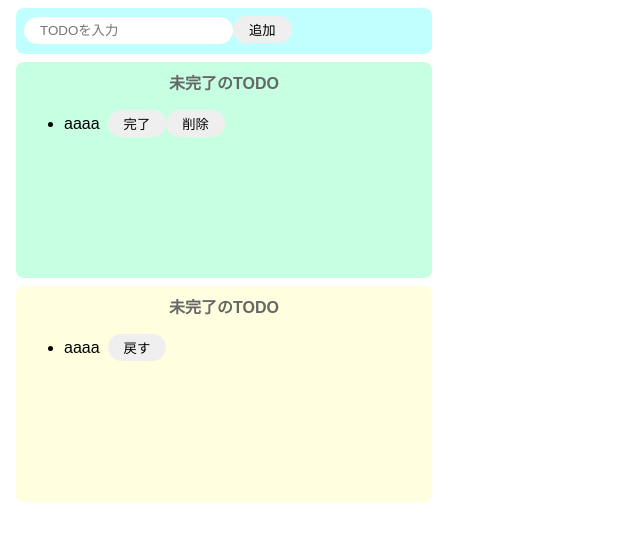
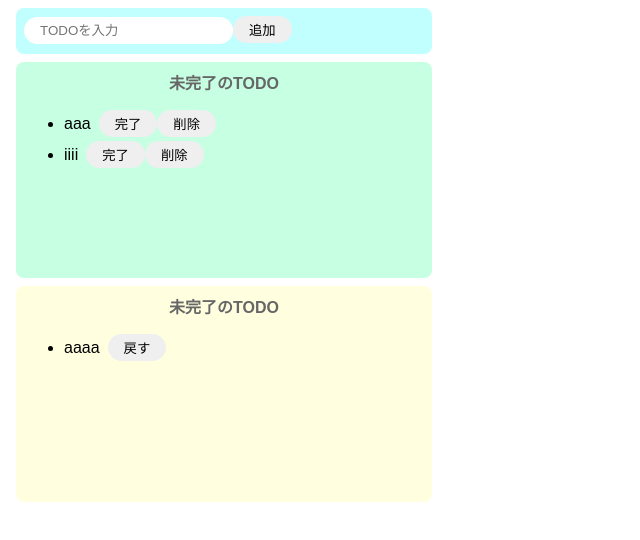
Before and after one commit to Naoya323150403/React-todo, a React (Create React App) app: page / in a window 1280 px wide. Shown: the top 540 px of the page, without its empty margins (0-640 px from the left). Built offline with nearby package versions, Linux system fonts and the light colour scheme.

Commit message:
2022/11/27

```diff
--- a/src/App.jsx
+++ b/src/App.jsx
@@ -1,23 +1,44 @@
-import React from "react";
+import React, { useState } from "react";
 import "./styles.css";
 
 export const App = () => {
+  const [todoText, setTodoText] = useState("");
+  const [incompleteTodos, setIncompleteTodos] = useState(["aaa", "iiii"]);
+  const [completeTodos, setcompleteTodos] = useState(["uuuu"]);
+
+  const onChangeTodoText = (event) => setTodoText(event.target.value);
+
+  const onClickAdd = () => {
+    if (todoText === "") return;
+    const newTodos = [...incompleteTodos, todoText];
+    setIncompleteTodos(newTodos);
+    setTodoText("");
+  };
+
   return (
     <>
       {/*入力 */}
       <div className="input-area">
-        <input placeholder="TODOを入力" />
-        <button>追加</button>
+        <input
+          placeholder="TODOを入力"
+          value={todoText}
+          onChange={onChangeTodoText}
+        />
+        <button onClick={onClickAdd}>追加</button>
       </div>
       {/*未完了 */}
       <div className="incomplete-area">
         <p className="title">未完了のTODO</p>
         <ul>
-          <div className="list-row">
-            <li>aaaa</li>
+          {incompleteTodos.map((todo) => {
+            return (
+              <div key={todo} className="list-row">
+                <li>{todo}</li>
                 <button>完了</button>
                 <button>削除</button>
               </div>
+            );
+          })}
         </ul>
       </div>
 
@@ -25,10 +46,14 @@
       <div className="complete-area">
         <p className="title">未完了のTODO</p>
         <ul>
+          {completeTodos.map((todo) => {
+            return (
               <div className="list-row">
                 <li>aaaa</li>
                 <button>戻す</button>
               </div>
+            );
+          })}
         </ul>
       </div>
     </>
```
Lines whose indentation alone changed are shown as unchanged.
